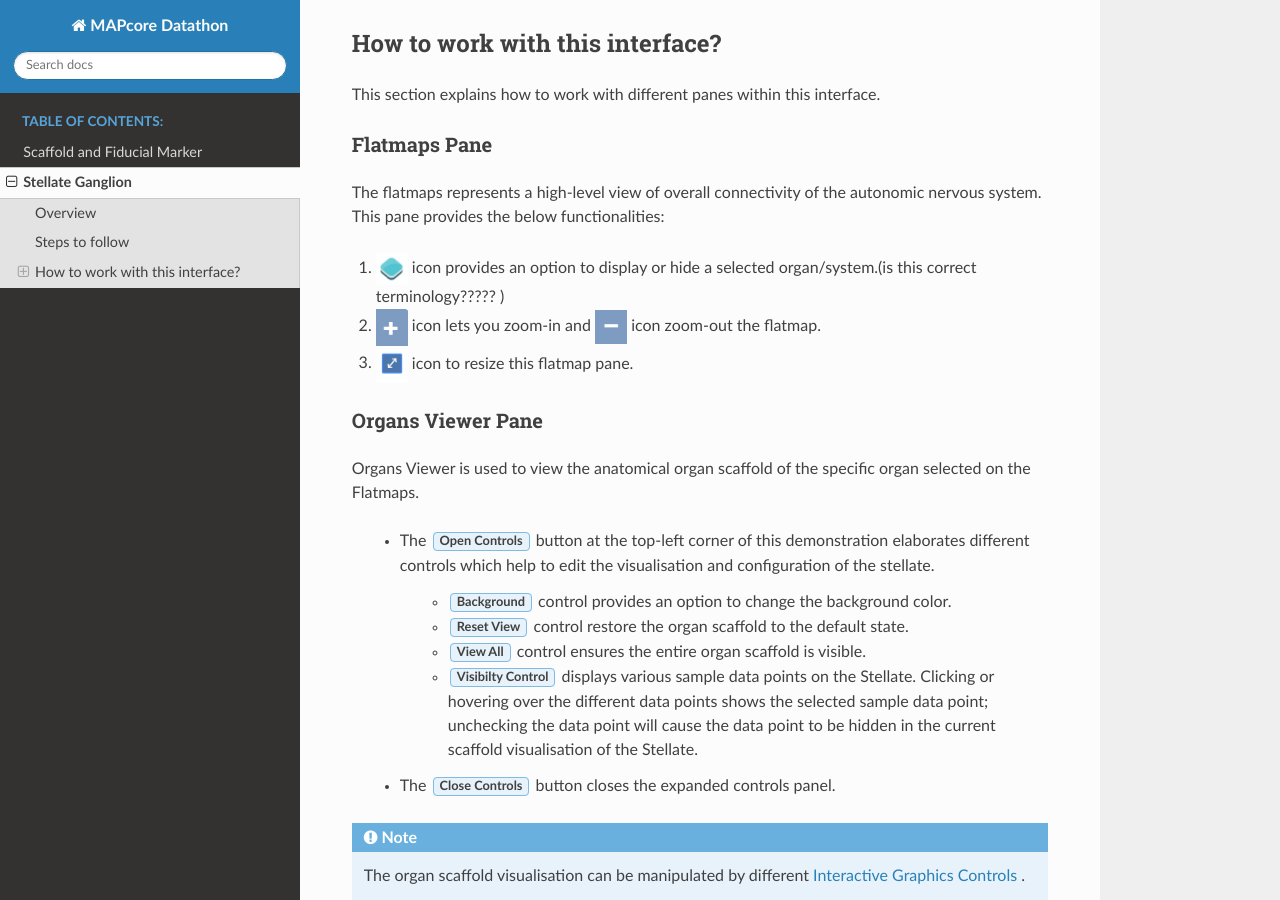
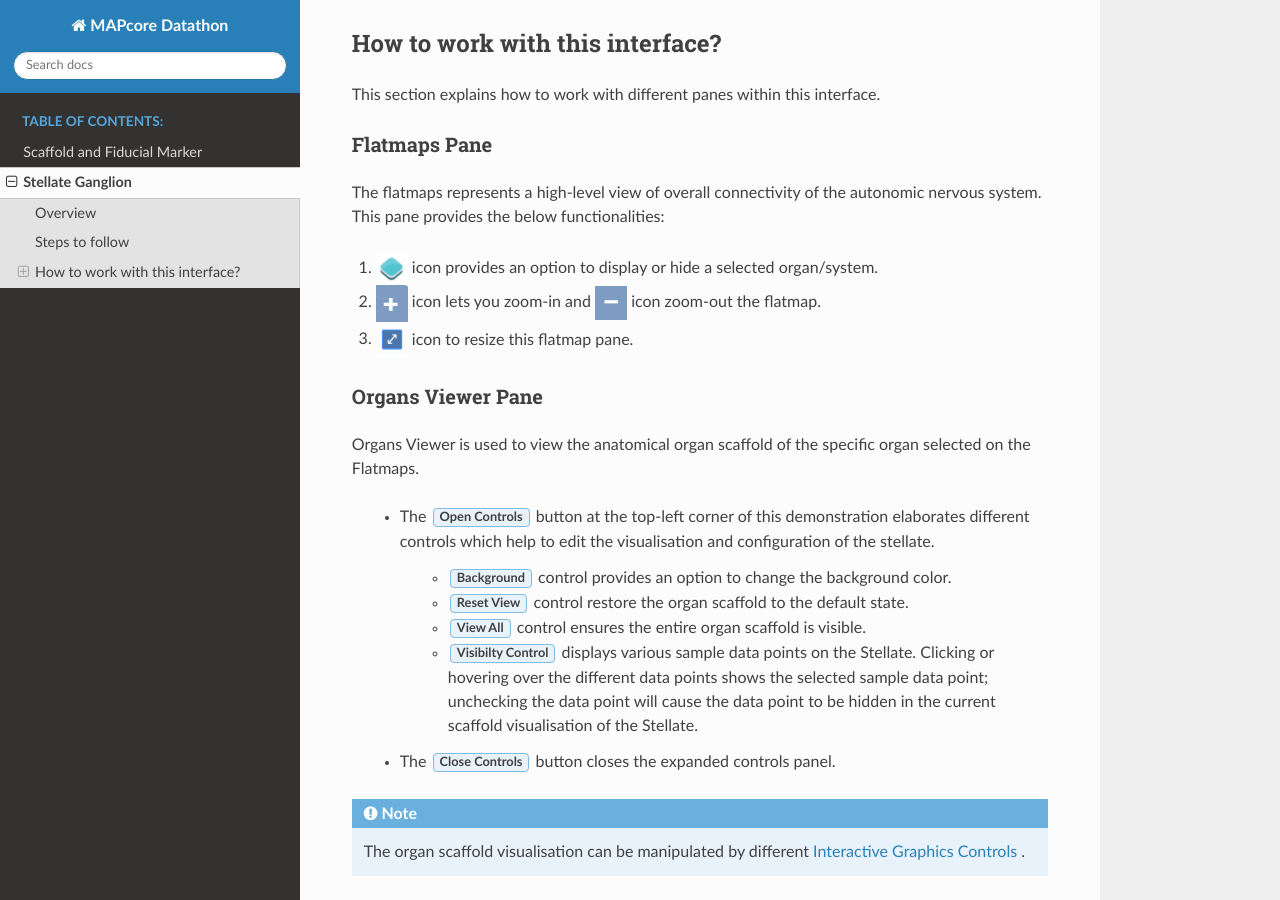
Before and after one commit to kmith/MAPcore-Documentation, a Sphinx documentation site: the page built from source/StellateGanglion.rst, in a window 1280 px wide and 900 px high, scrolled down 857 px. Built offline with Sphinx 7.4.7 and the Read the Docs theme 2.0.0, drawn with Linux system fonts in a browser that asks for light colours.

Commit message:
minor tweak

```diff
--- a/source/StellateGanglion.rst
+++ b/source/StellateGanglion.rst
@@ -53,7 +53,7 @@ Flatmaps Pane
 
 The flatmaps represents a high-level view of overall connectivity of the autonomic nervous system. This pane provides the below functionalities:
 
-1. |organs| icon provides an option to display or hide a selected organ/system.(is this correct terminology????? )
+1. |organs| icon provides an option to display or hide a selected organ/system.
 
 2. |zoom-in| icon lets you zoom-in  and |zoom-out| icon zoom-out the flatmap.
 
```
